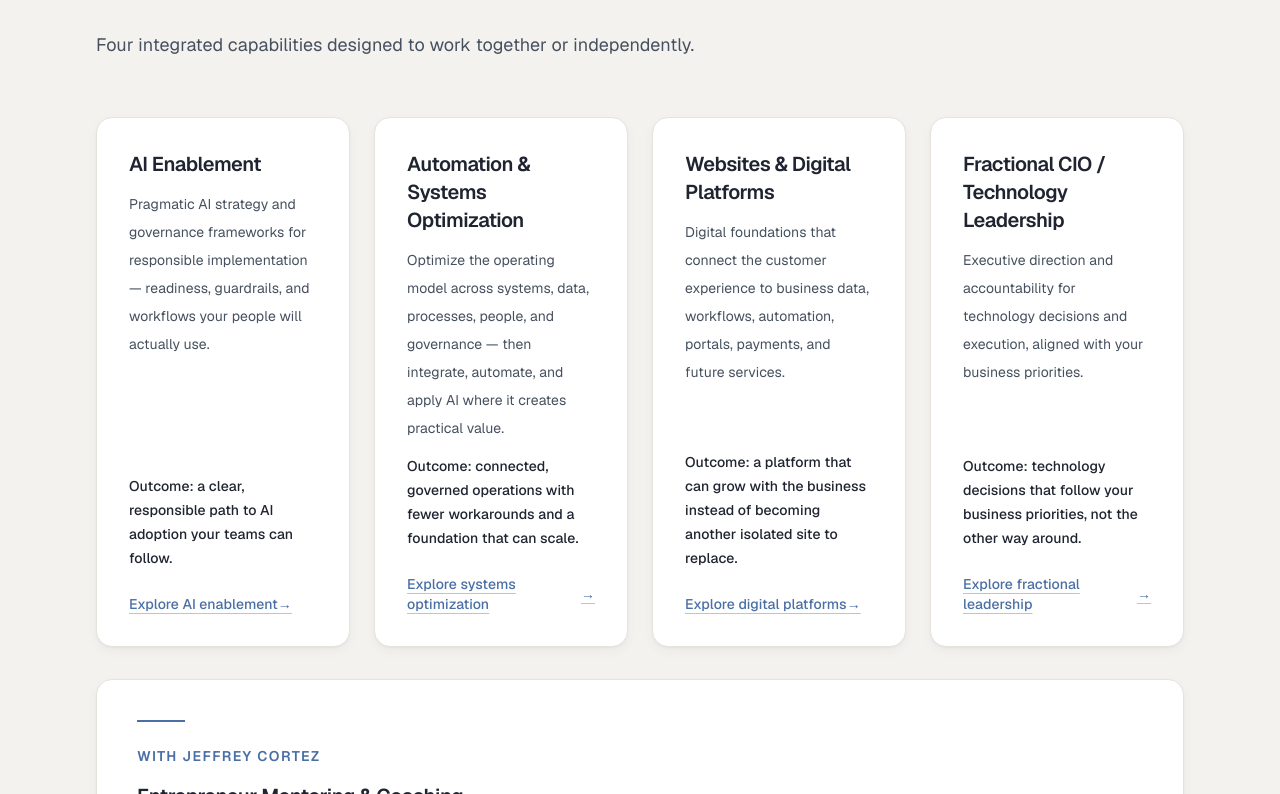
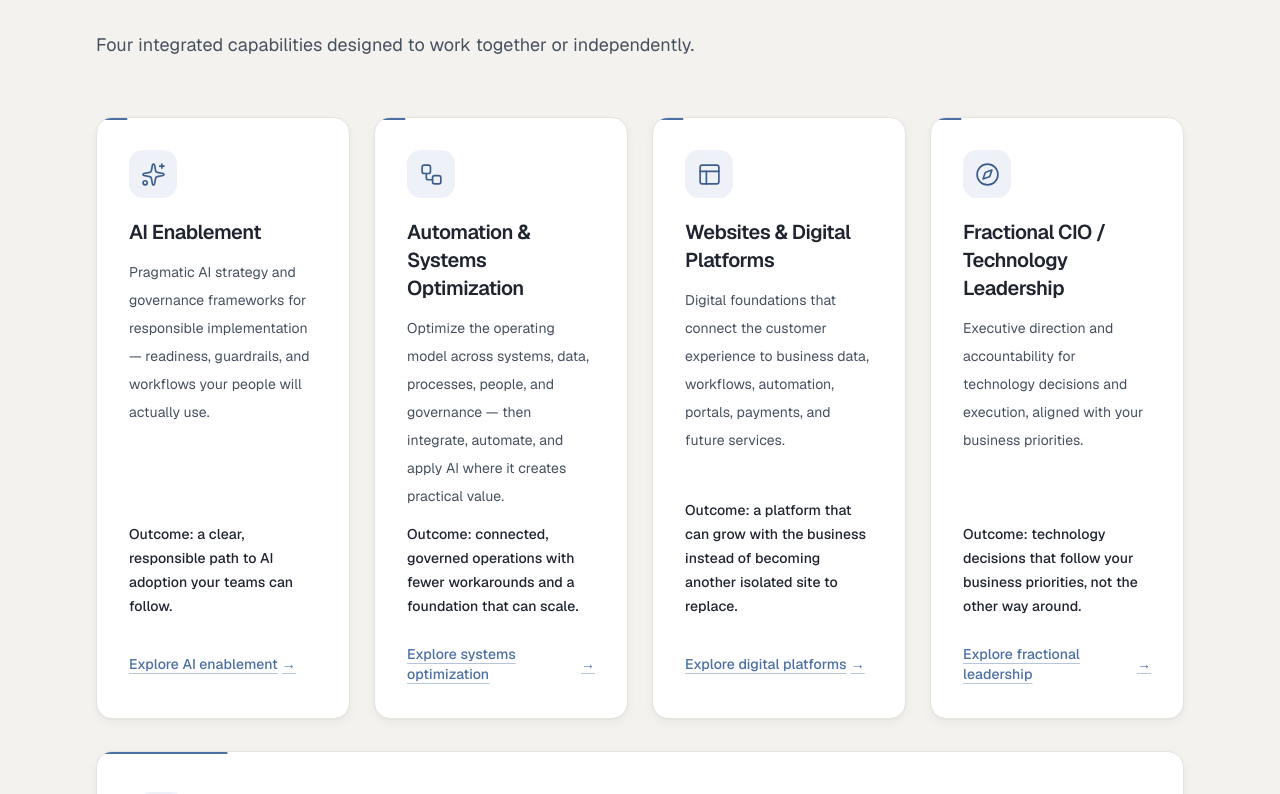
Before and after one commit to 2NspiraOpsTeam/2nspira-website, a Next.js app in the folder 2nspira-website/: page / in a window 1280 px wide. Shown: the part 1046-1840 px from the top of the page. Built offline with nearby package versions, Linux system fonts and the light colour scheme; no server answers.

Commit message:
feat: extend accessible interaction polish to service discovery sections

```diff
--- a/2nspira-website/src/app/page.tsx
+++ b/2nspira-website/src/app/page.tsx
@@ -1,3 +1,5 @@
+import ServiceEffects from "@/components/ServiceEffects";
+import { Sparkles, Workflow, PanelsTopLeft, Compass } from "lucide-react";
 import EntrepreneurMentoringCard from "@/components/EntrepreneurMentoringCard";
 import Image from "next/image";
 import type { Metadata } from "next";
@@ -55,6 +57,7 @@ export const metadata: Metadata = {
 export default function Home() {
   const services = [
     {
+      icon: Sparkles,
       title: "AI Enablement",
       description:
         "Pragmatic AI strategy and governance frameworks for responsible implementation — readiness, guardrails, and workflows your people will actually use.",
@@ -63,6 +66,7 @@ export default function Home() {
       linkLabel: "Explore AI enablement",
     },
     {
+      icon: Workflow,
       title: "Automation & Systems Optimization",
       description:
         "Optimize the operating model across systems, data, processes, people, and governance — then integrate, automate, and apply AI where it creates practical value.",
@@ -71,6 +75,7 @@ export default function Home() {
       linkLabel: "Explore systems optimization",
     },
     {
+      icon: PanelsTopLeft,
       title: "Websites & Digital Platforms",
       description:
         "Digital foundations that connect the customer experience to business data, workflows, automation, portals, payments, and future services.",
@@ -80,6 +85,7 @@ export default function Home() {
       linkLabel: "Explore digital platforms",
     },
     {
+      icon: Compass,
       title: "Fractional CIO / Technology Leadership",
       description:
         "Executive direction and accountability for technology decisions and execution, aligned with your business priorities.",
@@ -161,29 +167,31 @@ export default function Home() {
       </section>
 
       {/* Capabilities */}
+      <ServiceEffects>
       <section
         className={sectionBand}
         aria-labelledby="services-heading"
       >
         <div className="mx-auto max-w-6xl px-4 sm:px-6 lg:px-8">
-          <Reveal>
-            <h2 id="services-heading" className={h2}>
+          <div>
+            <h2 data-catalog-reveal id="services-heading" className={h2}>
               What we do
             </h2>
             <p className={`mt-4 max-w-2xl ${lead}`}>
               Four integrated capabilities designed to work together or
               independently.
             </p>
-          </Reveal>
+          </div>
 
-          <Reveal delay={120} className="mt-14">
+          <div className="mt-14">
             <div className="grid gap-6 md:grid-cols-2 lg:grid-cols-4">
             {services.map((feature) => (
-              <article
+              <article data-catalog-card data-service-card
                 key={feature.title}
-                className={`group relative flex flex-col overflow-hidden p-8 hover:-translate-y-1 ${card}`}
+                className={`group relative flex flex-col overflow-hidden p-8 ${card}`}
               >
-                <AccentRule className="absolute inset-x-0 top-0 w-full scale-x-0 group-hover:scale-x-100" />
+                <span data-service-rule aria-hidden="true" />
+                <span data-service-icon><feature.icon aria-hidden="true" size={25} strokeWidth={1.6} /></span>
                 <h3 className={h3}>{feature.title}</h3>
                 <p className={`mt-3 flex-1 text-sm leading-7 text-body`}>
                   {feature.description}
@@ -196,16 +204,17 @@ export default function Home() {
                     href={feature.href}
                     className="mt-6 inline-flex items-center rounded text-sm font-medium text-accent underline decoration-accent/40 underline-offset-4 transition-colors duration-300 ease-gentle hover:decoration-accent focus-visible:outline-none focus-visible:ring-2 focus-visible:ring-accent focus-visible:ring-offset-2 focus-visible:ring-offset-canvas"
                   >
-                    {feature.linkLabel} <span aria-hidden="true">→</span>
+                    {feature.linkLabel} <span data-service-arrow aria-hidden="true">→</span>
                   </Link>
                 )}
               </article>
             ))}
             </div>
-          </Reveal>
+          </div>
           <div className="mt-8"><EntrepreneurMentoringCard /></div>
         </div>
       </section>
+      </ServiceEffects>
 
       {/* Approach */}
       <section className={section} aria-labelledby="approach-heading">
--- a/2nspira-website/src/components/EntrepreneurMentoringCard.tsx
+++ b/2nspira-website/src/components/EntrepreneurMentoringCard.tsx
@@ -1,13 +1,13 @@
 import Link from "next/link";
-import { AccentRule } from "@/components/VisualAccents";
+import { Handshake } from "lucide-react";
 import { card, eyebrow, h3, linkInline } from "@/components/ui";
 
 export default function EntrepreneurMentoringCard() {
-  return <article aria-labelledby="entrepreneur-service-heading" className={`p-8 sm:p-10 ${card}`}>
-    <AccentRule className="mb-6" />
+  return <article data-catalog-card data-service-card aria-labelledby="entrepreneur-service-heading" className={`relative overflow-hidden p-8 sm:p-10 ${card}`}>
+    <span data-service-rule aria-hidden="true" /><span data-service-icon><Handshake aria-hidden="true" size={25} strokeWidth={1.6} /></span>
     <p className={eyebrow}>With Jeffrey Cortez</p>
     <h3 id="entrepreneur-service-heading" className={`mt-4 ${h3}`}>Entrepreneur Mentoring &amp; Coaching</h3>
     <p className="mt-4 max-w-3xl leading-7 text-body">One-on-one mentoring for entrepreneurs—from validating a product idea to navigating the challenges of leading a growing company. Practical business guidance, mindset and leadership coaching, and ongoing support from Jeffrey Cortez, founder of 2Nspira.</p>
-    <Link href="/coaching" className={`mt-6 min-h-[44px] ${linkInline}`}>Explore Entrepreneur Mentoring &amp; Coaching <span aria-hidden="true">&nbsp;→</span></Link>
+    <Link href="/coaching" className={`mt-6 min-h-[44px] ${linkInline}`}>Explore Entrepreneur Mentoring &amp; Coaching <span data-service-arrow aria-hidden="true">→</span></Link>
   </article>;
 }
--- /dev/null
+++ b/2nspira-website/src/components/ServiceEffects.module.css
@@ -0,0 +1,32 @@
+.scope [data-service-icon] {
+  display: inline-flex;
+  align-items: center;
+  justify-content: center;
+  width: 3rem;
+  height: 3rem;
+  flex-shrink: 0;
+  margin-bottom: 1.25rem;
+  border-radius: 0.875rem;
+  background: var(--color-accent-soft);
+  color: var(--color-accent-strong);
+  transition: transform 240ms var(--ease-gentle), color 240ms var(--ease-gentle), background-color 240ms var(--ease-gentle);
+}
+.scope [data-service-card] a { min-height: 44px; }
+.scope [data-service-arrow] { display: inline-block; margin-left: 0.25rem; transition: transform 240ms var(--ease-gentle); }
+.scope [data-service-rule] { position: absolute; top: 0; inset-inline: 0; height: 2px; background: var(--color-accent); transform: scaleX(0.12); transform-origin: left; transition: transform 300ms var(--ease-gentle); }
+.scope [data-service-card]:focus-within [data-service-icon] { background: var(--color-accent-strong); color: white; }
+.scope [data-service-card]:focus-within [data-service-rule] { transform: scaleX(1); }
+@media (hover: hover) and (pointer: fine) {
+  .scope [data-service-card]:hover [data-service-icon] { background: var(--color-accent-strong); color: white; }
+}
+@media (prefers-reduced-motion: no-preference) {
+  .scope [data-service-card]:focus-within [data-service-arrow] { transform: translateX(3px); }
+  @media (hover: hover) and (pointer: fine) {
+    .scope [data-service-card]:hover [data-service-rule] { transform: scaleX(1); }
+    .scope [data-service-card]:hover [data-service-icon] { transform: translateY(-2px); }
+    .scope [data-service-card]:hover [data-service-arrow] { transform: translateX(3px); }
+  }
+}
+@media (prefers-reduced-motion: reduce) {
+  .scope [data-service-icon], .scope [data-service-arrow], .scope [data-service-rule] { transition: none; transform: none; }
+}
--- /dev/null
+++ b/2nspira-website/src/components/ServiceEffects.tsx
@@ -0,0 +1,8 @@
+import type { ReactNode } from "react";
+import CatalogEffects from "@/components/catalog/CatalogEffects";
+import styles from "./ServiceEffects.module.css";
+
+/** Scoped service-card polish; all links and copy remain server-rendered. */
+export default function ServiceEffects({ children }: { children: ReactNode }) {
+  return <div className={styles.scope}><CatalogEffects>{children}</CatalogEffects></div>;
+}
```
Also changed, not shown: 2nspira-website/src/app/services/page.tsx (+22 -14 lines).
